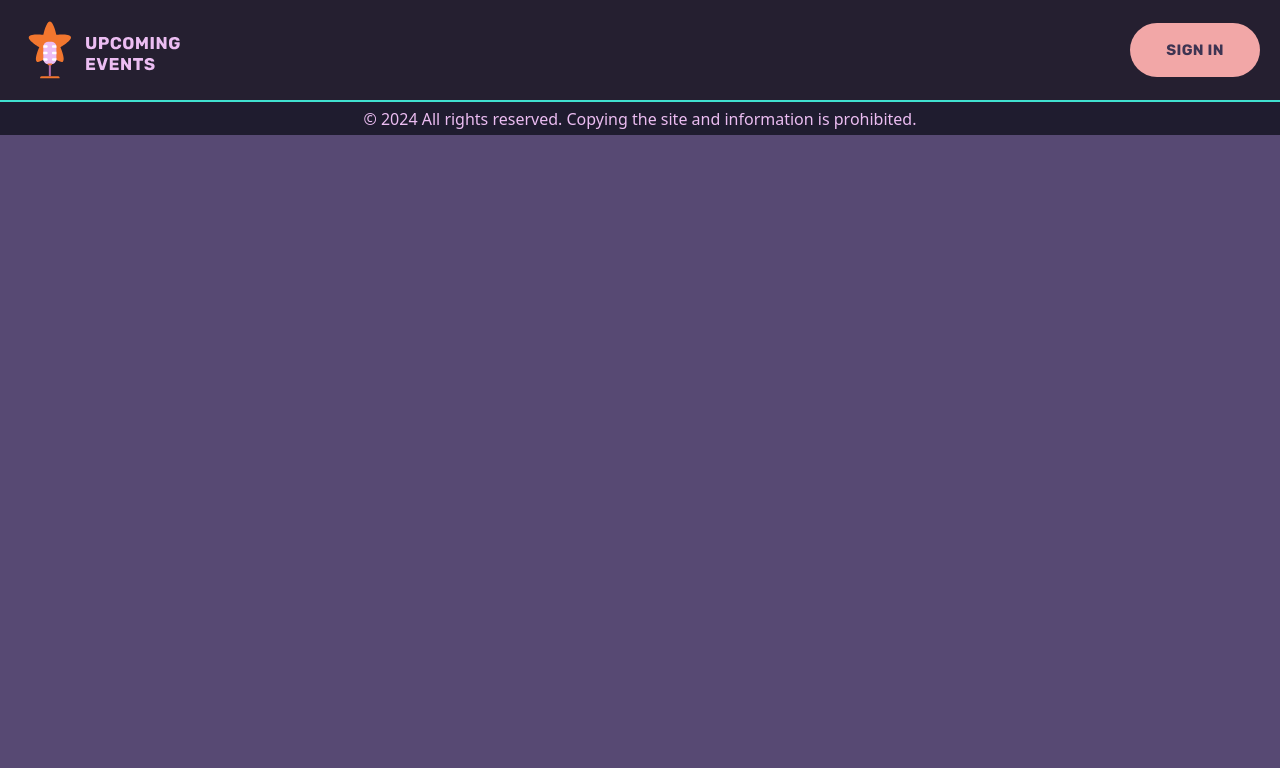
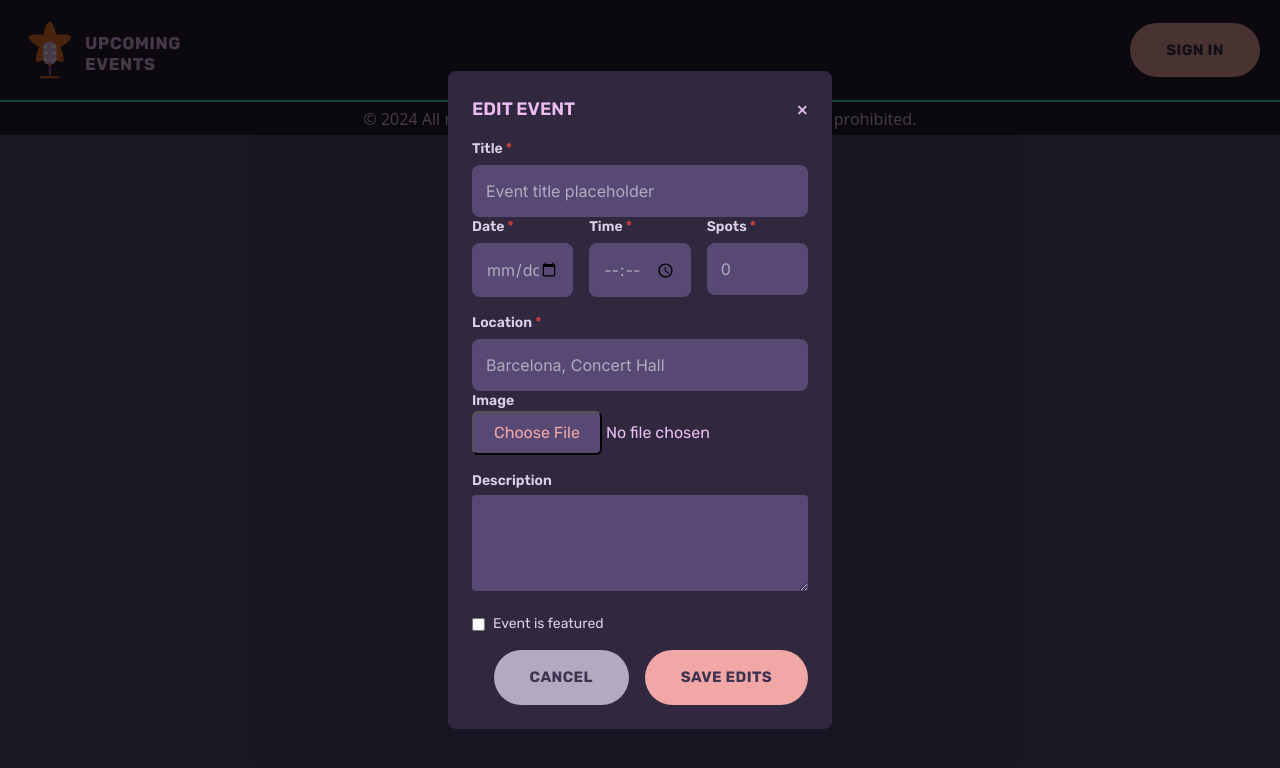
Before and after one commit to ZooDevelopers/ProjectF5-UpcomingEvents-frontend, a Vue app: page /editeventform in a window 1280 px wide. Shown: the top 768 px of the page. Built offline with nearby package versions, Linux system fonts and the light colour scheme.

Commit message:
edit form event almostdone

```diff
--- a/src/components/AddEventForm.vue
+++ b/src/components/AddEventForm.vue
@@ -1,7 +1,7 @@
 <script setup>
+import Button from "@/components/base/Button.vue";
 import { ref } from "vue";
-import FormField from "./base/FormField.vue"; // Asegúrate de importar el componente
-import Button from "@/components/base/Button.vue";
+import FormField from "./base/FormField.vue";
 
 const form = ref({
   title: "",
@@ -125,6 +125,5 @@ const cancel = () => {
   </div>
 </template>
 
-Enviar un mensaje a julia
 
 <style scoped></style>
--- a/src/components/EditEventForm.vue
+++ b/src/components/EditEventForm.vue
@@ -0,0 +1,126 @@
+<script setup>
+  import { ref } from 'vue';
+import Button from '../components/base/Button.vue';
+import FormField from '../components/base/FormField.vue';
+
+  const form = ref({
+    title: '',
+    date: '',
+    time: '',
+    spots: 0,
+    location: '',
+    image: null,
+    description: '',
+    isFeatured: false,
+  });
+
+  const handleImageUpload = (event) => {
+    form.value.image = event.target.files[0];
+  };
+
+  const saveEdits = () => {
+    // Implement your save logic here
+    console.log('Edits saved', form.value);
+  };
+
+  const cancelEdit = () => {
+    // Implement your cancel logic here
+    console.log('Edit canceled');
+  };
+
+  const closeModal = () => {
+    // Logic to close modal
+    console.log('Modal closed');
+  };
+  </script>
+
+<template>
+    <div class="fixed inset-0 bg-black/70 bg-opacity-10 flex items-center justify-center">
+      <div class="bg-purple-800 text-pink font-rubik p-6 rounded-lg w-96">
+        <div class="flex justify-between items-center mb-4">
+          <h2 class="text-lg font-semibold text-pink-200">EDIT EVENT</h2>
+          <button @click="closeModal" class="text-pink-200 text-xl">&times;</button>
+        </div>
+
+        <form @submit.prevent="saveEdits">
+          <FormField
+            id="title"
+            label="Title"
+            type="text"
+            v-model="form.title"
+            placeholder="Event title placeholder"
+            required
+          />
+
+          <div class="grid grid-cols-3 gap-4 mb-4">
+            <FormField
+              id="date"
+              label="Date"
+              type="date"
+              v-model="form.date"
+              required
+            />
+            <FormField
+              id="time"
+              label="Time"
+              type="time"
+              v-model="form.time"
+              required
+            />
+            <FormField
+              id="spots"
+              label="Spots"
+              type="number"
+              v-model="form.spots"
+              required
+            />
+          </div>
+
+          <FormField
+            id="location"
+            label="Location"
+            type="text"
+            v-model="form.location"
+            placeholder="Barcelona, Concert Hall"
+            required
+          />
+
+          <div class="mb-4">
+            <label for="image" class="block text-sm text-grey font-rubik font-semibold">Image</label>
+            <input
+              type="file"
+              id="image"
+              @change="handleImageUpload"
+              class="file:bg-purple-500 file:text-peach-500   file:px-5 file:py-2 file:rounded-md file:cursor-pointer"
+              />
+            <div v-if="form.image" class="mt-2 text-xs text-pink-20">{{ form.image.name }}</div>
+          </div>
+
+          <div class="mb-4">
+            <label for="description" class="block text-sm text-grey font-rubik font-semibold" >Description</label>
+            <textarea
+              id="description"
+              v-model="form.description"
+              class="w-full mt-1 p-15 rounded bg-purple-500 font-semibold font-rubik text-white focus:outline-none"
+              rows="4">
+            </textarea>
+          </div>
+
+          <div class="flex items-center mb-4">
+            <input
+              type="checkbox"
+              id="isFeatured"
+              v-model="form.isFeatured"
+              class="mr-2"
+            />
+            <label for="isFeatured" class="text-sm text-grey">Event is featured</label>
+          </div>
+
+          <div class="flex justify-end">
+            <Button label="CANCEL" @click="cancelEdit" class="px-4 py-2 bg-purple-200 font-bold uppercase text-purple-700 rounded-full"/>
+            <Button label="SAVE EDITS" class="ml-4" type="submit" />
+          </div>
+        </form>
+      </div>
+    </div>
+  </template>
--- a/src/router/index.js
+++ b/src/router/index.js
@@ -1,6 +1,7 @@
+import AddEventForm from '@/components/AddEventForm.vue'
+import EditEventForm from '@/components/EditEventForm.vue'
 import { createRouter, createWebHistory } from 'vue-router'
 import HomeView from '../views/HomeView.vue'
-import AddEventForm from '@/components/AddEventForm.vue'
 
 
 const router = createRouter({
@@ -17,6 +18,11 @@ const router = createRouter({
       name: 'addeventform',
       component: AddEventForm
     },
+    {
+      path: '/editeventform',
+      name: 'editeventform',
+      component: EditEventForm
+    },
 
 
   ]
```
